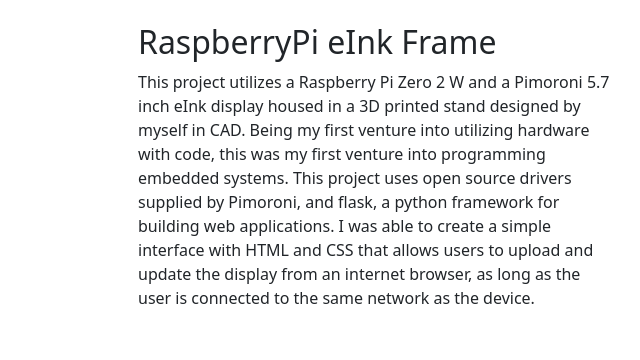
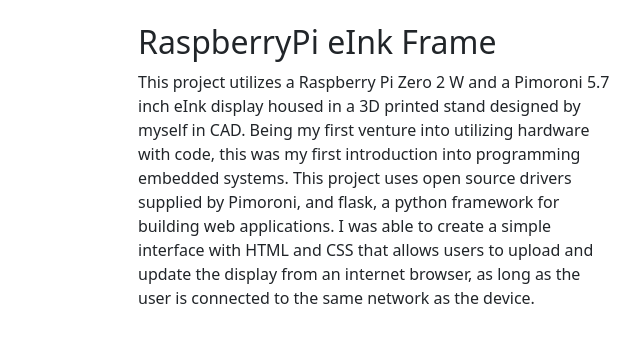
Before and after one commit to abelureste/abelwebsiteV2, a plain HTML site: page home.html in a window 1280 px wide. Shown: the part 2200-2560 px from the top of the page, 514-1154 px from the left. Drawn offline with nearby package versions, Linux system fonts and the light colour scheme.

Commit message:
Updated home

```diff
--- a/home.html
+++ b/home.html
@@ -87,7 +87,7 @@
         </div>
         <div class="col-sm">
           <h2>RaspberryPi eInk Frame</h2>
-          <p>This project utilizes a Raspberry Pi Zero 2 W and a Pimoroni 5.7 inch eInk display housed in a 3D printed stand designed by myself in CAD. Being my first venture into utilizing hardware with code, this was my first venture into programming embedded systems. This project uses open source drivers supplied by Pimoroni, and flask, a python framework for building web applications. I was able to create a simple interface with HTML and CSS that allows users to upload and update the display from an internet browser, as long as the user is connected to the same network as the device. </p>
+          <p>This project utilizes a Raspberry Pi Zero 2 W and a Pimoroni 5.7 inch eInk display housed in a 3D printed stand designed by myself in CAD. Being my first venture into utilizing hardware with code, this was my first introduction into programming embedded systems. This project uses open source drivers supplied by Pimoroni, and flask, a python framework for building web applications. I was able to create a simple interface with HTML and CSS that allows users to upload and update the display from an internet browser, as long as the user is connected to the same network as the device. </p>
         </div>
       </div>
       <div class="container">
```
